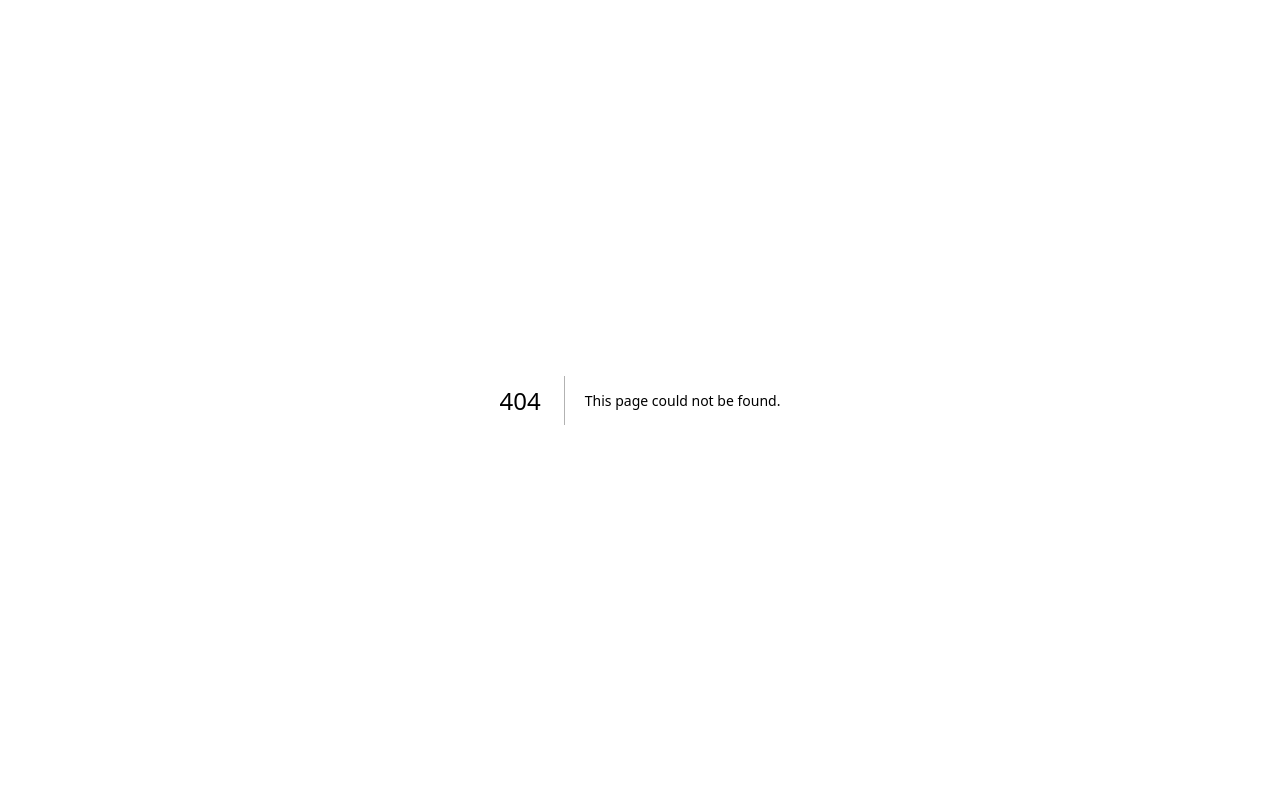
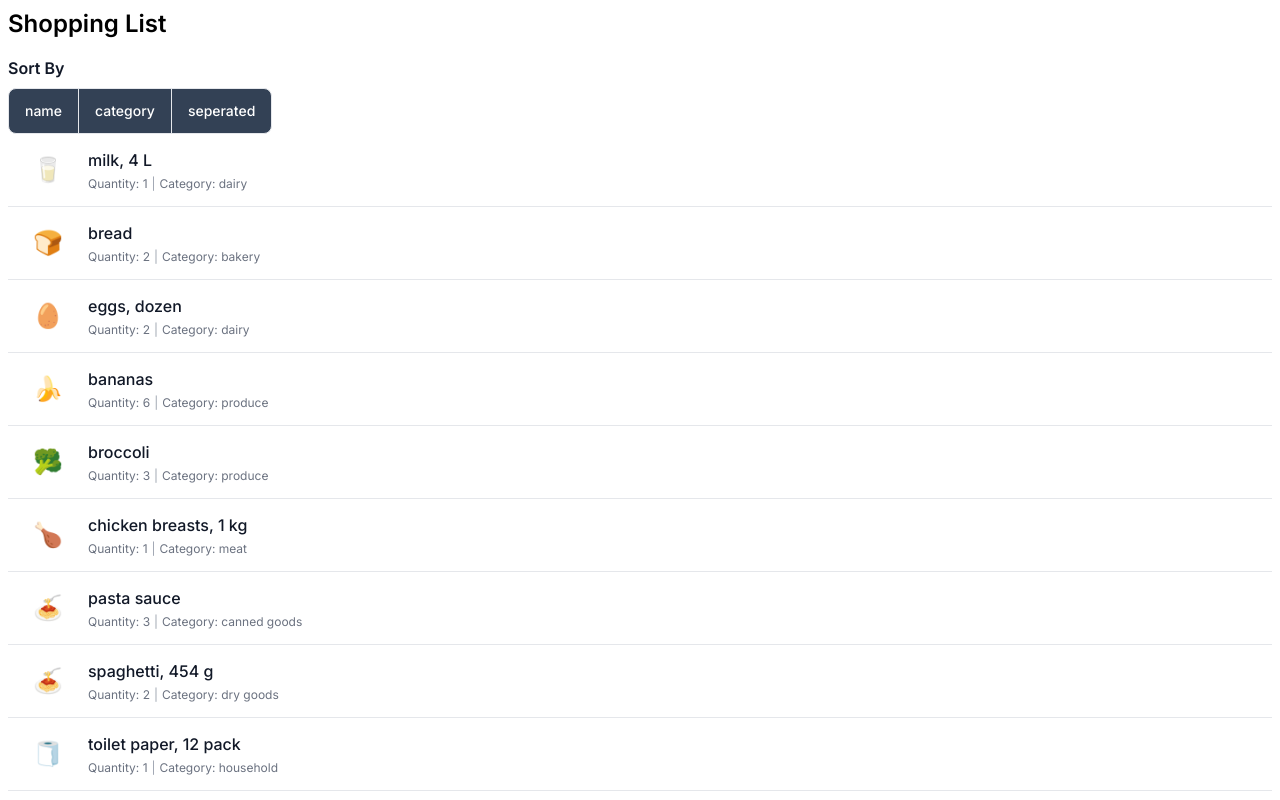
Before and after one commit to souravnub/cprg306-assignments, a Next.js app: page /week-5 in a window 1280 px wide. Before the commit this address had no page. Shown: the top 800 px of the page. Built offline with nearby package versions, Linux system fonts and the light colour scheme.

Commit message:
week 5 assignment

```diff
--- a/src/app/page.js
+++ b/src/app/page.js
@@ -4,6 +4,7 @@ const links = [
     { name: "week-2", href: "/week-2" },
     { name: "week-3", href: "/week-3" },
     { name: "week-4", href: "/week-4" },
+    { name: "week-5", href: "/week-5" },
 ];
 
 export default function Home() {
--- a/src/app/week-3/ItemList.js
+++ b/src/app/week-3/ItemList.js
@@ -1,86 +1,64 @@
 import React from "react";
 import Item from "./Item";
 
-export const shoppingList = [
-    {
-        name: "milk, 4 L",
-        quantity: 1,
-        category: "dairy",
-        icon: "🥛",
-    },
-    {
-        name: "bread",
-        quantity: 2,
-        category: "bakery",
-        icon: "🍞",
-    },
-    {
-        name: "eggs, dozen",
-        quantity: 2,
-        category: "dairy",
-        icon: "🥚",
-    },
-    {
-        name: "bananas",
-        quantity: 6,
-        category: "produce",
-        icon: "🍌",
-    },
-    {
-        name: "broccoli",
-        quantity: 3,
-        category: "produce",
-        icon: "🥦",
-    },
-    {
-        name: "chicken breasts, 1 kg",
-        quantity: 1,
-        category: "meat",
-        icon: "🍗",
-    },
-    {
-        name: "pasta sauce",
-        quantity: 3,
-        category: "canned goods",
-        icon: "🍝",
-    },
-    {
-        name: "spaghetti, 454 g",
-        quantity: 2,
-        category: "dry goods",
-        icon: "🍝",
-    },
-    {
-        name: "toilet paper, 12 pack",
-        quantity: 1,
-        category: "household",
-        icon: "🧻",
-    },
-    {
-        name: "paper towels, 6 pack",
-        quantity: 1,
-        category: "household",
-        icon: "📄",
-    },
-    {
-        name: "dish soap",
-        quantity: 1,
-        category: "household",
-        icon: "🍽️",
-    },
-    {
-        name: "hand soap",
-        quantity: 4,
-        category: "household",
-        icon: "🧼",
-    },
-];
+function sortByString(a, b) {
+    if (a < b) {
+        return -1;
+    }
+    if (a > b) {
+        return 1;
+    }
+    return 0;
+}
 
-const ItemList = () => {
+const ItemList = ({ items, sortBy = null }) => {
+    if (sortBy === "seperate") {
+        const categories = Array.from(
+            new Set(items.map((item) => item.category))
+        );
+        const seperateByCategories = categories.map((category) => {
+            let obj = { category, items: [] };
+
+            items.forEach((item) => {
+                if (item.category === category) {
+                    obj.items.push(item);
+                }
+            });
+
+            return obj;
+        });
+
+        return seperateByCategories.map(({ items, category }) => {
+            return (
+                <ul aria-label={category} key={category} className="mt-6">
+                    <span className="capitalize font-medium">{category}</span>
+                    <ul>
+                        {items.map((item) => (
+                            <li key={item.id}>
+                                <Item qty={item.quantity} {...item} />
+                            </li>
+                        ))}
+                    </ul>
+                </ul>
+            );
+        });
+    }
+
+    const sortedItems = items.sort((a, b) => {
+        if (sortBy === "name") {
+            return sortByString(a.name, b.name);
+        } else if (sortBy === "category") {
+            return sortByString(a.category, b.category);
+        }
+    });
+
     return (
         <ul>
-            {shoppingList.map((item) => (
-                <li key={item.name}>
+            {(sortBy !== null && sortBy !== "seperate"
+                ? items
+                : sortedItems
+            ).map((item) => (
+                <li key={item.id || item.name}>
                     <Item qty={item.quantity} {...item} />
                 </li>
             ))}
--- /dev/null
+++ b/src/app/week-3/data.js
@@ -0,0 +1,74 @@
+export default [
+    {
+        name: "milk, 4 L",
+        quantity: 1,
+        category: "dairy",
+        icon: "🥛",
+    },
+    {
+        name: "bread",
+        quantity: 2,
+        category: "bakery",
+        icon: "🍞",
+    },
+    {
+        name: "eggs, dozen",
+        quantity: 2,
+        category: "dairy",
+        icon: "🥚",
+    },
+    {
+        name: "bananas",
+        quantity: 6,
+        category: "produce",
+        icon: "🍌",
+    },
+    {
+        name: "broccoli",
+        quantity: 3,
+        category: "produce",
+        icon: "🥦",
+    },
+    {
+        name: "chicken breasts, 1 kg",
+        quantity: 1,
+        category: "meat",
+        icon: "🍗",
+    },
+    {
+        name: "pasta sauce",
+        quantity: 3,
+        category: "canned goods",
+        icon: "🍝",
+    },
+    {
+        name: "spaghetti, 454 g",
+        quantity: 2,
+        category: "dry goods",
+        icon: "🍝",
+    },
+    {
+        name: "toilet paper, 12 pack",
+        quantity: 1,
+        category: "household",
+        icon: "🧻",
+    },
+    {
+        name: "paper towels, 6 pack",
+        quantity: 1,
+        category: "household",
+        icon: "📄",
+    },
+    {
+        name: "dish soap",
+        quantity: 1,
+        category: "household",
+        icon: "🍽️",
+    },
+    {
+        name: "hand soap",
+        quantity: 4,
+        category: "household",
+        icon: "🧼",
+    },
+];
--- a/src/app/week-3/page.js
+++ b/src/app/week-3/page.js
@@ -1,11 +1,12 @@
 import React from "react";
 import ItemList from "./ItemList";
+import shoppingList from "./data";
 
 const Week3 = () => {
     return (
         <main className="py-2">
             <h1 className="font-semibold text-2xl mb-4">Shopping List</h1>
-            <ItemList />
+            <ItemList items={shoppingList} />
         </main>
     );
 };
--- /dev/null
+++ b/src/app/week-5/items.json
@@ -0,0 +1,86 @@
+[
+    {
+        "id": "1h2GJKH12gkHG31h1H",
+        "name": "milk, 4 L",
+        "quantity": 1,
+        "category": "dairy",
+        "icon": "🥛"
+    },
+    {
+        "id": "2KJH3k2j3H1k2J3K1H",
+        "name": "bread",
+        "quantity": 2,
+        "category": "bakery",
+        "icon": "🍞"
+    },
+    {
+        "id": "3h2KJH3k2j3H1k2J3",
+        "name": "eggs, dozen",
+        "quantity": 2,
+        "category": "dairy",
+        "icon": "🥚"
+    },
+    {
+        "id": "4k2J3K1H2GJKH12gk",
+        "name": "bananas",
+        "quantity": 6,
+        "category": "produce",
+        "icon": "🍌"
+    },
+    {
+        "id": "5H1h1H2KJH3k2j3H",
+        "name": "broccoli",
+        "quantity": 3,
+        "category": "produce",
+        "icon": "🥦"
+    },
+    {
+        "id": "6H1k2J3K1H2GJKH1",
+        "name": "chicken breasts, 1 kg",
+        "quantity": 1,
+        "category": "meat",
+        "icon": "🍗"
+    },
+    {
+        "id": "7gkHG31h1H2KJH3k",
+        "name": "pasta sauce",
+        "quantity": 3,
+        "category": "canned goods",
+        "icon": "🍝"
+    },
+    {
+        "id": "8j3H1k2J3K1H2GJK",
+        "name": "spaghetti, 454 g",
+        "quantity": 2,
+        "category": "dry goods",
+        "icon": "🍝"
+    },
+    {
+        "id": "9H12gkHG31h1H2KJ",
+        "name": "toilet paper, 12 pack",
+        "quantity": 1,
+        "category": "household",
+        "icon": "🧻"
+    },
+    {
+        "id": "10H3k2j3H1k2J3K1",
+        "name": "paper towels, 6 pack",
+        "quantity": 1,
+        "category": "household",
+        "icon": ""
+    },
+    {
+        "id": "11k2J3K1H2GJKH12",
+        "name": "dish soap",
+        "quantity": 1,
+        "category": "household",
+        "icon": "🍽️"
+    },
+    {
+        "id": "12GJKH12gkHG31h1",
+        "name": "hand soap",
+        "quantity": 4,
+        "category": "household",
+        "icon": "🧼"
+    }
+]
--- /dev/null
+++ b/src/app/week-5/page.js
@@ -0,0 +1,84 @@
+"use client";
+import React, { useState } from "react";
+import ItemList from "../week-3/ItemList";
+import shoppingList from "./items.json";
+
+const Week5 = () => {
+    const [sortBy, setSortBy] = useState(null);
+
+    function handleOptionChange(e) {
+        setSortBy(e.target.value);
+    }
+
+    return (
+        <main className="py-2">
+            <h1 className="font-semibold text-2xl mb-4">Shopping List</h1>
+
+            <h3 class="mb-2 font-semibold text-gray-900 dark:text-white">
+                Sort By
+            </h3>
+            <ul class="items-center text-sm font-medium flex  w-min border border-gray-200 rounded-lg bg-slate-700">
+                <li class="border-gray-600">
+                    <div class="flex items-center">
+                        <input
+                            id="name"
+                            type="radio"
+                            value="name"
+                            name="sort"
+                            class="hidden peer"
+                            onChange={handleOptionChange}
+                            aria-selected={sortBy === "name"}
+                        />
+                        <label
+                            for="name"
+                            class="w-full px-4 py-3  text-sm font-medium text-white peer-checked:bg-blue-500 rounded-l-lg">
+                            name
+                        </label>
+                    </div>
+                </li>
+
+                <li class="border-l border-gray-200">
+                    <div class="flex items-center">
+                        <input
+                            id="category"
+                            type="radio"
+                            value="category"
+                            name="sort"
+                            class="hidden peer"
+                            onChange={handleOptionChange}
+                            aria-selected={sortBy === "category"}
+                        />
+                        <label
+                            for="category"
+                            class="w-full px-4  py-3  text-sm font-medium  text-white peer-checked:bg-blue-500 ">
+                            category
+                        </label>
+                    </div>
+                </li>
+
+                <li class="border-l border-gray-200">
+                    <div class="flex items-center">
+                        <input
+                            id="seperate"
+                            type="radio"
+                            value="seperate"
+                            name="sort"
+                            class="hidden peer"
+                            onChange={handleOptionChange}
+                            aria-selected={sortBy === "seperate"}
+                        />
+                        <label
+                            for="seperate"
+                            class="w-full px-4  py-3  text-sm font-medium  text-white peer-checked:bg-blue-500 rounded-r-lg">
+                            seperated
+                        </label>
+                    </div>
+                </li>
+            </ul>
+
+            <ItemList items={shoppingList} sortBy={sortBy} />
+        </main>
+    );
+};
+
+export default Week5;
```
